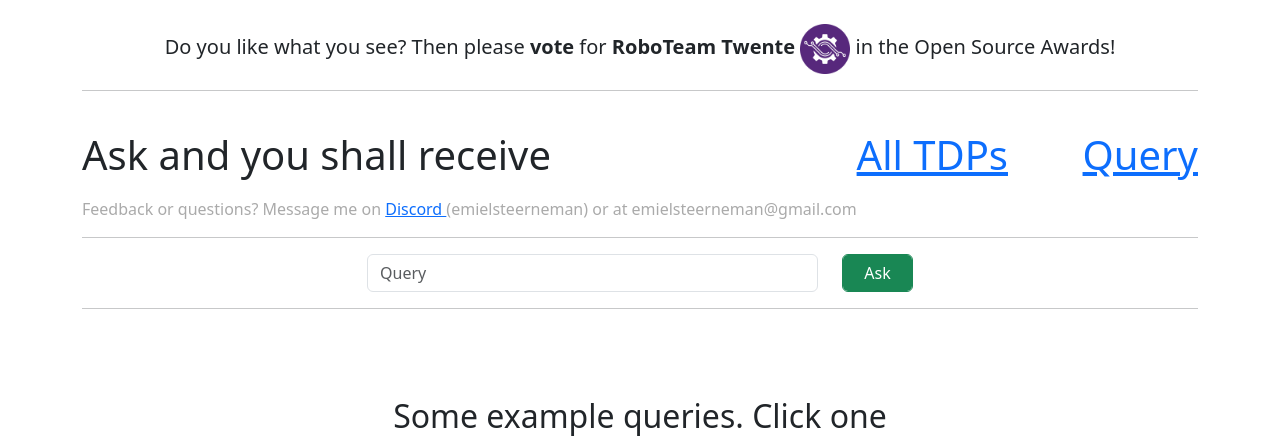
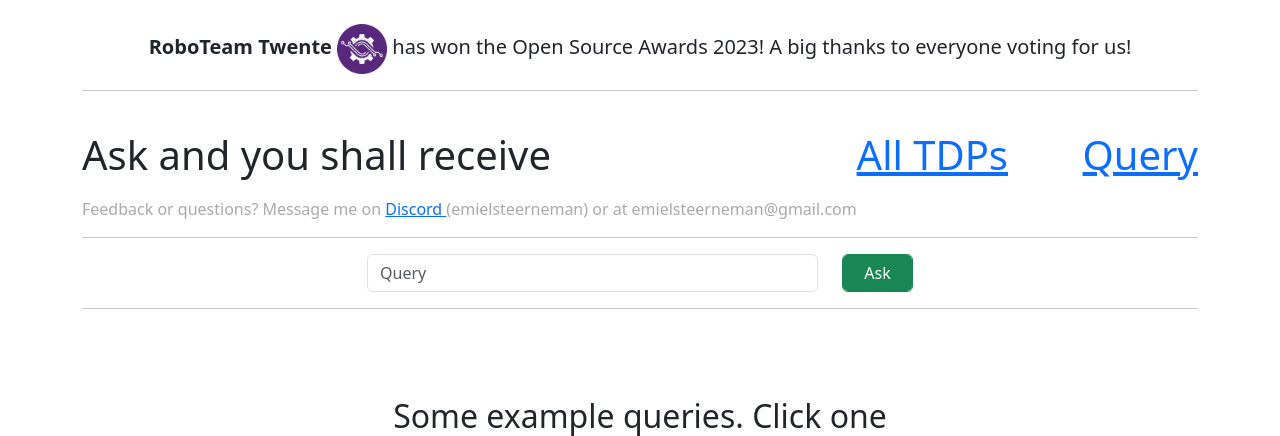
Before and after one commit to emielsteerneman/TDP, a Flask app: page /query in a window 1280 px wide. Shown: the top 436 px of the page. Run offline with Flask 3, Linux system fonts and the light colour scheme; parts of the project's set-up code (start-up, migrations or seed data) failed here and were passed over; some libraries are stand-ins or nearby versions.

Commit message:
Updated banner message

```diff
--- a/templates/query.html
+++ b/templates/query.html
@@ -2,9 +2,14 @@
 <html>
   <head>
     <!-- <link rel="stylesheet" href="https://cdn.jsdelivr.net/npm/purecss@3.0.0/build/pure-min.css" integrity="sha384-X38yfunGUhNzHpBaEBsWLO+A0HDYOQi8ufWDkZ0k9e0eXz/tH3II7uKZ9msv++Ls" crossorigin="anonymous"> -->
-    <link href="https://cdn.jsdelivr.net/npm/bootstrap@5.3.0/dist/css/bootstrap.min.css" rel="stylesheet" integrity="sha384-9ndCyUaIbzAi2FUVXJi0CjmCapSmO7SnpJef0486qhLnuZ2cdeRhO02iuK6FUUVM" crossorigin="anonymous">
+    <!-- <link href="https://cdn.jsdelivr.net/npm/bootstrap@5.3.0/dist/css/bootstrap.min.css" rel="stylesheet" integrity="sha384-9ndCyUaIbzAi2FUVXJi0CjmCapSmO7SnpJef0486qhLnuZ2cdeRhO02iuK6FUUVM" crossorigin="anonymous">
     <script src="https://cdn.jsdelivr.net/npm/vue@2/dist/vue.js"></script>
     <script src="https://cdnjs.cloudflare.com/ajax/libs/axios/1.4.0/axios.js" integrity="sha512-RjvSEaeDqPCfUVQ9kna2/2OqHz/7F04IOl1/66LmQjB/lOeAzwq7LrbTzDbz5cJzlPNJ5qteNtHR56XaJSTNWw==" crossorigin="anonymous" referrerpolicy="no-referrer"></script>
+     -->
+    <link href="/static/bootstrap.min.css" rel="stylesheet">
+    <script src="/static/vue.js"></script>
+    <script src="/static/axios.js"></script>
+
     <title> Query </title>
   </head>
   <body>
@@ -12,7 +17,7 @@
       <br>
 			<div class="row">
 				<div class="col-md-12 text-center" style="font-size: 20px;">
-					Do you like what you see? Then please <b> vote </b> for <b> RoboTeam Twente </b> <img src="/static/logos/RoboTeam Twente.png" width=50px> in the Open Source Awards!
+					<b> RoboTeam Twente </b> <img src="/static/logos/RoboTeam Twente.png" width=50px> has won the Open Source Awards 2023! A big thanks to everyone voting for us!
 				</div>
 			</div>
 			<hr>
--- a/templates/tdp.html
+++ b/templates/tdp.html
@@ -20,7 +20,7 @@
       <br>
 			<div class="row">
 				<div class="col-md-12 text-center" style="font-size: 20px;">
-					Do you like what you see? Then please <b> vote </b> for <b> RoboTeam Twente </b> <img src="/static/logos/RoboTeam Twente.png" width=50px> in the Open Source Awards!
+					<b> RoboTeam Twente </b> <img src="/static/logos/RoboTeam Twente.png" width=50px> has won the Open Source Awards 2023! A big thanks to everyone voting for us!
 				</div>
 			</div>
 			<hr>
--- a/templates/tdps.html
+++ b/templates/tdps.html
@@ -14,7 +14,7 @@
 			<br>
 			<div class="row">
 				<div class="col-md-12 text-center" style="font-size: 20px;">
-					Do you like what you see? Then please <b> vote </b> for <b> RoboTeam Twente </b> <img src="/static/logos/RoboTeam Twente.png" width=50px> in the Open Source Awards!
+					<b> RoboTeam Twente </b> <img src="/static/logos/RoboTeam Twente.png" width=50px> has won the Open Source Awards 2023! A big thanks to everyone voting for us!
 				</div>
 			</div>
 			<hr>
```
